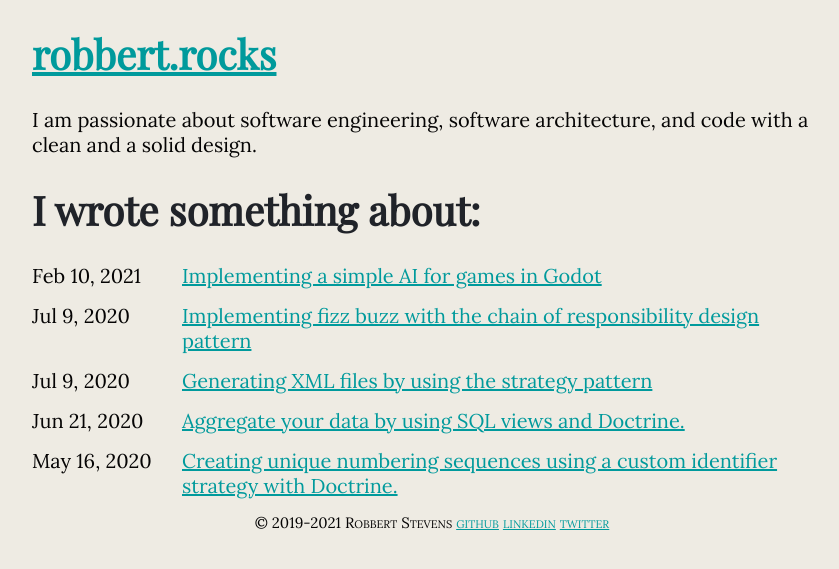
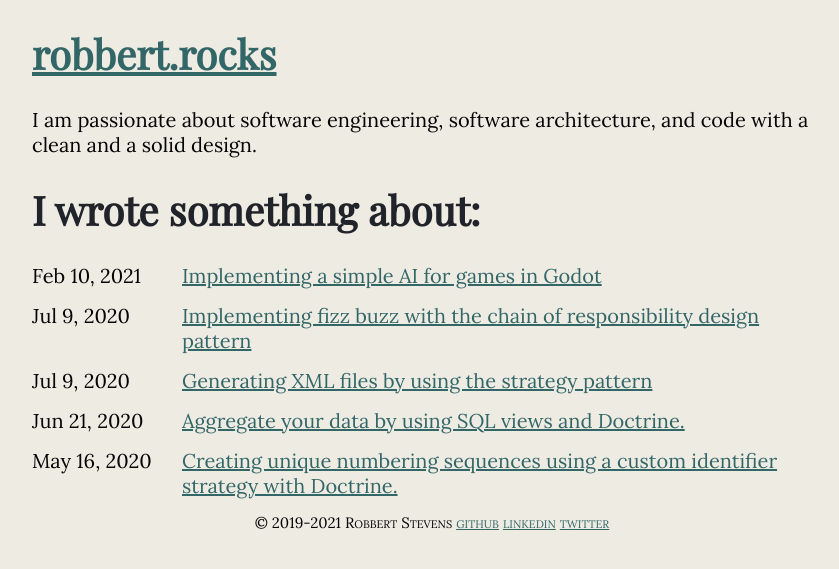
Before and after one commit to robbertstevens/robbertstevens.github.io, a Jekyll site: the page built from index.html, in a window 1280 px wide. Shown: the top 569 px of the page, without its empty margins (208-1047 px from the left). Built offline with Jekyll 4.4.1, drawn with Linux system fonts in a browser that asks for light colours.

Commit message:
update constract for the links

```diff
--- a/_sass/_base.scss
+++ b/_sass/_base.scss
@@ -36,7 +36,7 @@ pre.highlight {
 }
 
 a {
-  color: #009a9c;
+  color: hsla(181, 35%, 30%, 1);
 
   &:visited {
     color: #025253;
```
